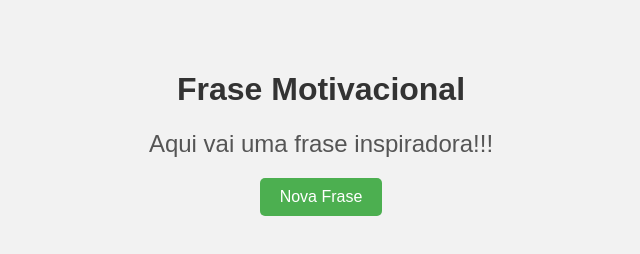
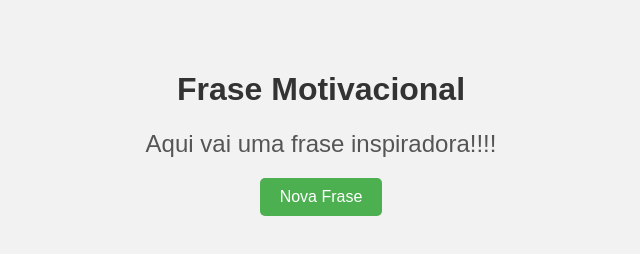
Before and after one commit to Mdmpucpr/devops, a plain HTML site: page index.html in a window 1280 px wide. Shown: the full height of the page, 319-959 px from the left. Drawn offline with Linux system fonts and the light colour scheme.

```diff
--- a/index.html
+++ b/index.html
@@ -9,7 +9,7 @@
 <body>
     <div class="container">
         <h1>Frase Motivacional</h1>
-        <p id="quote">Aqui vai uma frase inspiradora!!!</p>
+        <p id="quote">Aqui vai uma frase inspiradora!!!!</p>
         <button onclick="newQuote()">Nova Frase</button>
     </div>
     <script src="app.js"></script>
```
